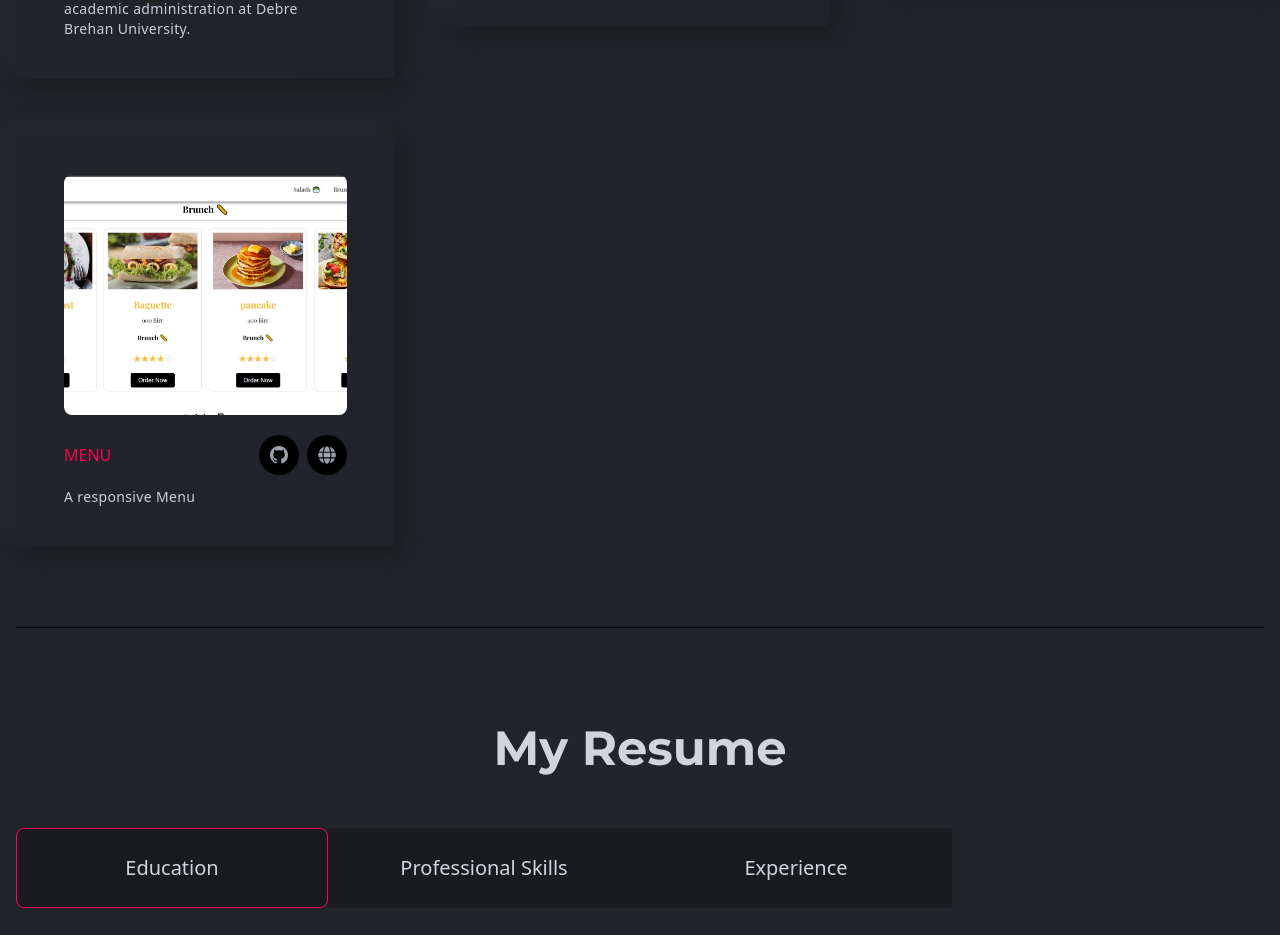
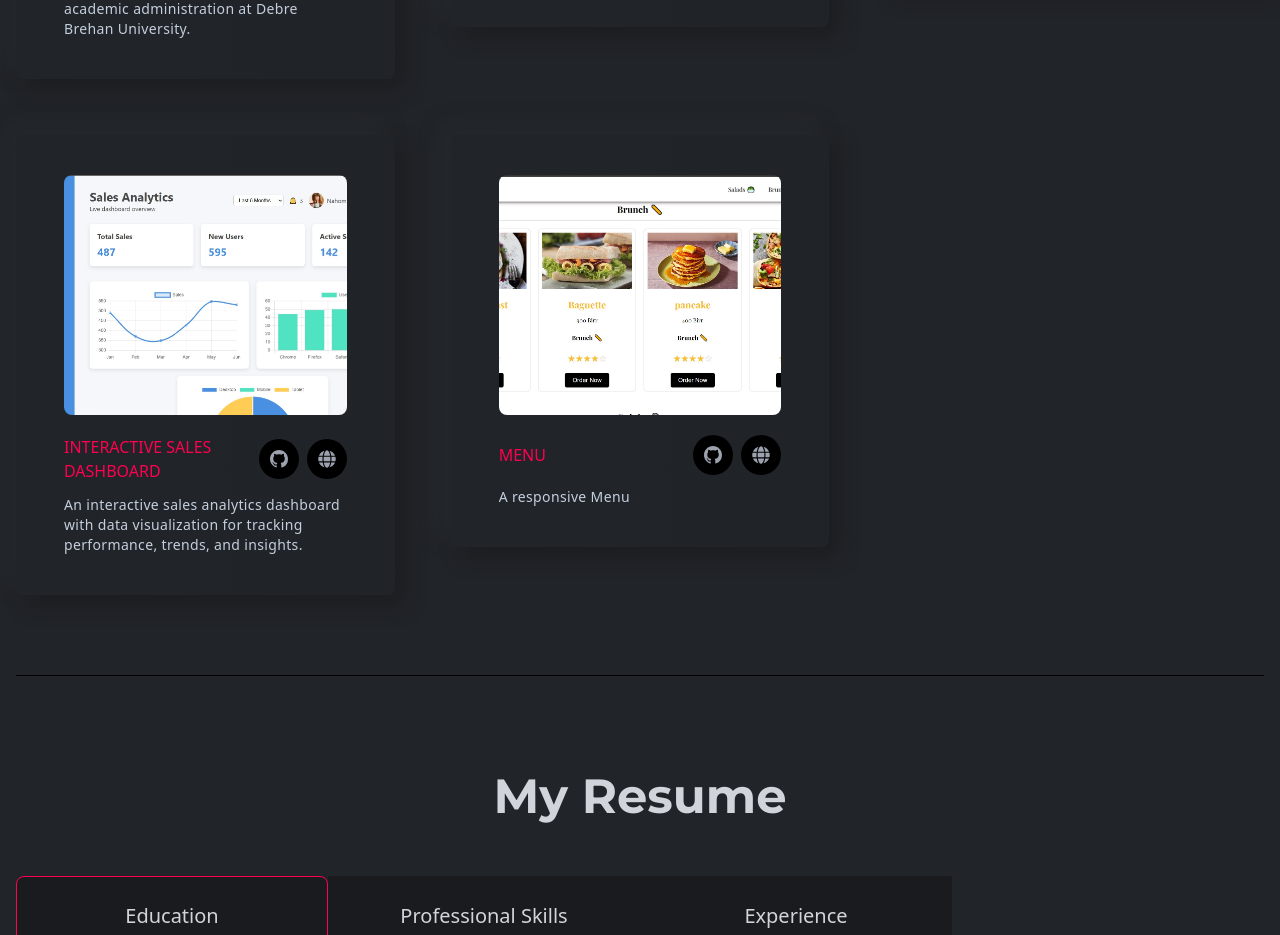
Before and after one commit to nahom-mesfin/Nahom-s_Portfolio, a React (Create React App) app: page / in a window 1280 px wide. Shown: the part 2583-3518 px from the top of the page. Built offline with nearby package versions, Linux system fonts and the light colour scheme.

Commit message:
Added Interactive Sales Dashboard project

```diff
--- a/src/assets/index.js
+++ b/src/assets/index.js
@@ -13,6 +13,7 @@ import weather from "./images/projects/weather.jpg";
 import ehel from "./images/projects/ehel.jpg";
 import yene from "./images/projects/yene.jpg";
 import menu from "./images/projects/menu.jpg";
+import salesDashboard from "./images/projects/salesDashboard.jpg";
 
 export {
   projectOne,
@@ -30,4 +31,5 @@ export {
   ehel,
   yene,
   menu,
+  salesDashboard,
 };
--- a/src/components/projects/Projects.js
+++ b/src/components/projects/Projects.js
@@ -54,7 +54,13 @@
 
 import React from "react";
 import Title from "../layouts/Title";
-import { TeacherPES, yene, ehel, menu } from "../../assets/index";
+import {
+  TeacherPES,
+  yene,
+  ehel,
+  menu,
+  salesDashboard,
+} from "../../assets/index";
 import ProjectsCard from "./ProjectsCard";
 
 const Projects = () => {
@@ -88,6 +94,18 @@ const Projects = () => {
           />
         </a>
         <a
+          href="https://interactivesalesdashboard.netlify.app/"
+          target="_blank"
+          rel="noopener noreferrer"
+          className="block">
+          <ProjectsCard
+            title="Interactive Sales Dashboard"
+            des="An interactive sales analytics dashboard with data visualization for tracking performance, trends, and insights."
+            src={salesDashboard}
+          />
+        </a>
+
+        <a
           href="https://menu-nahom.netlify.app/#Drinks%20%E2%98%95%EF%B8%8F"
           className="block">
           <ProjectsCard title="Menu" des=" A responsive Menu" src={menu} />
```
Also changed, not shown: src/assets/images/projects/salesDashboard.jpg (added), 1 other file (tests, documents, lock files or other folders).
